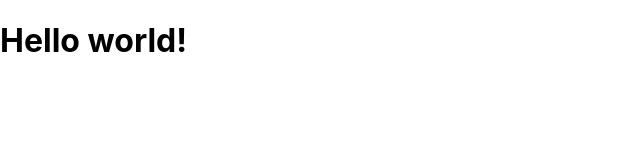
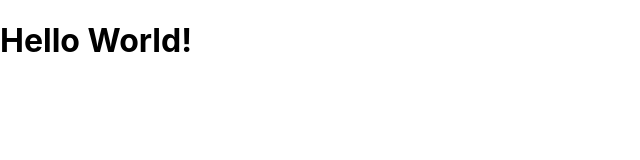
Before and after one commit to quangChe/tdd-giftgiver, a React (Create React App) app: page / in a window 1280 px wide. Shown: the top 160 px of the page, without its empty margins (0-640 px from the left). Built offline with nearby package versions, Linux system fonts and the light colour scheme.

Commit message:
Modified App component, cleaned up snapshot test for App, ran test and everything is working as expected

```diff
--- a/src/App.js
+++ b/src/App.js
@@ -1,10 +1,9 @@
 import React from 'react';
-import logo from './logo.svg';
 import './App.css';
 
 function App() {
   return (
-    <h1>Hello world!</h1>
+    <h1>Hello World!</h1>
   );
 }
 
```
Also changed, not shown: 2 other files (tests, documents, lock files or other folders).
